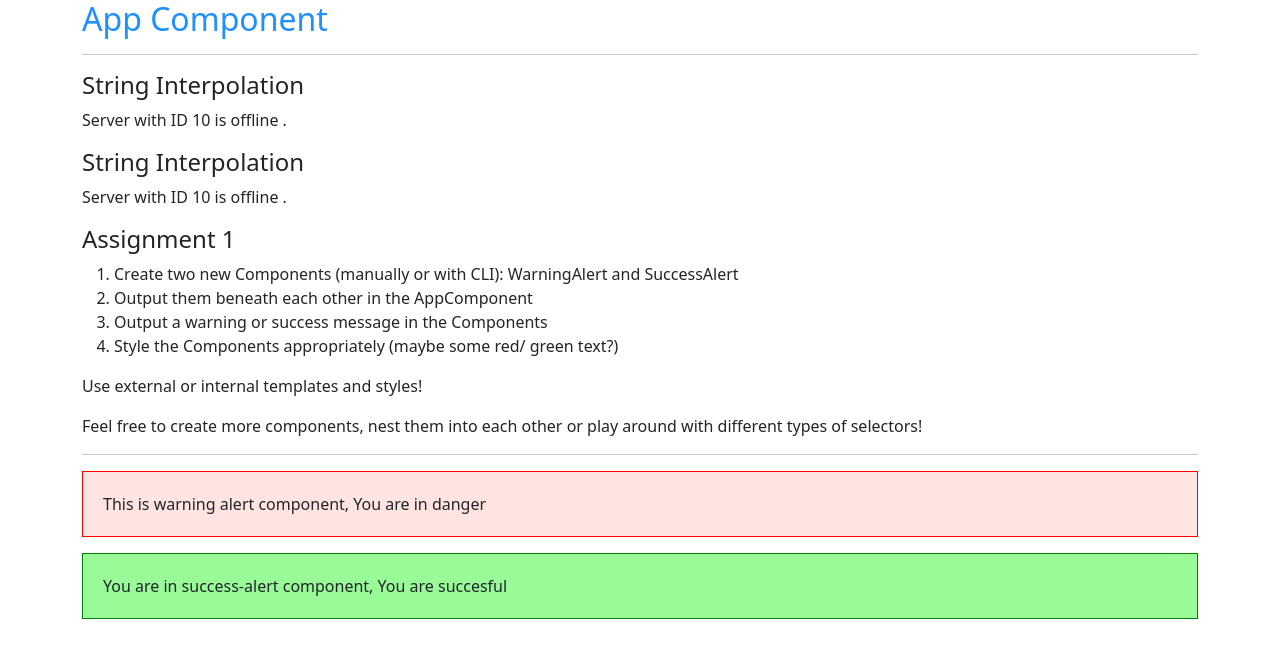
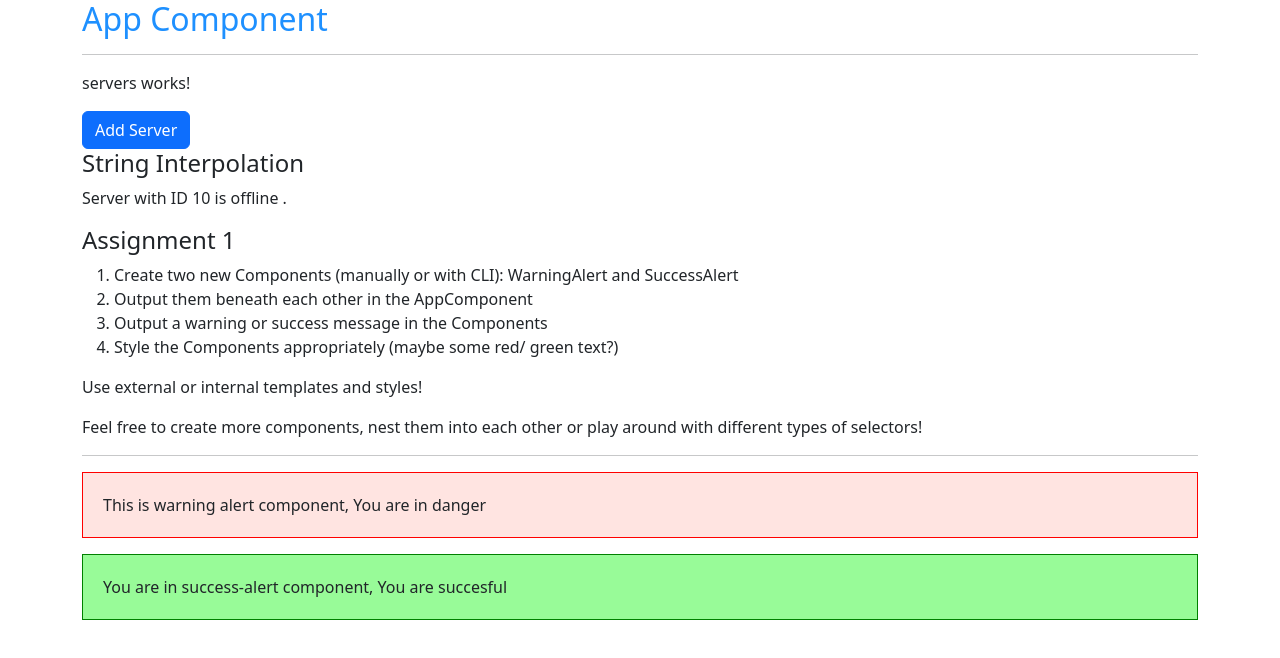
Before and after one commit to vijendra336/angular-shopping-app, an Angular app: page / in a window 1280 px wide. Shown: the top 658 px of the page. Built offline with nearby package versions, Linux system fonts and the light colour scheme.

Commit message:
S2C27 Property Binding.

```diff
--- a/src/app/servers/servers.component.html
+++ b/src/app/servers/servers.component.html
@@ -1 +1,3 @@
 <p>servers works!</p>
+<button class="btn btn-primary" [disabled]="!allowNewServer">Add Server</button>
+<app-server></app-server>
--- a/src/app/servers/servers.component.ts
+++ b/src/app/servers/servers.component.ts
@@ -3,15 +3,20 @@ import { Component, OnInit } from '@angular/core';
 @Component({
   // selector: '[app-servers]',   // selector as attribute
   selector: '.app-servers',       // selector as class
-  // templateUrl: './servers.component.html',
-  template:` <app-server></app-server>
-             <app-server></app-server>
-            `,
+  templateUrl: './servers.component.html',
+  // template:` <app-server></app-server>
+  //            <app-server></app-server>
+  //           `,
   styleUrls: ['./servers.component.css']
 })
 export class ServersComponent implements OnInit {
+  allowNewServer = false;
+  constructor() {
+    setTimeout(() => {
+      this.allowNewServer = true
+    }, 2000 );
 
-  constructor() { }
+  }
 
   ngOnInit(): void {
   }
```
